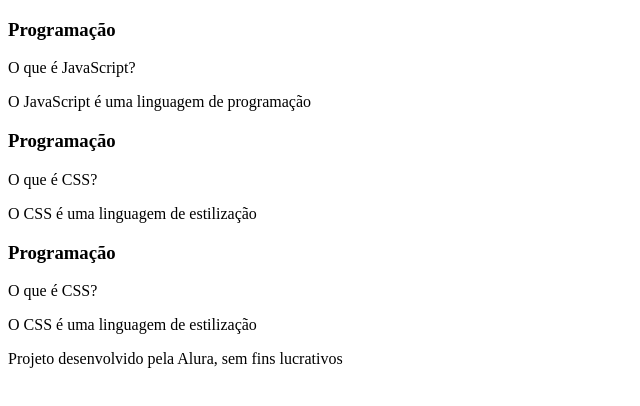
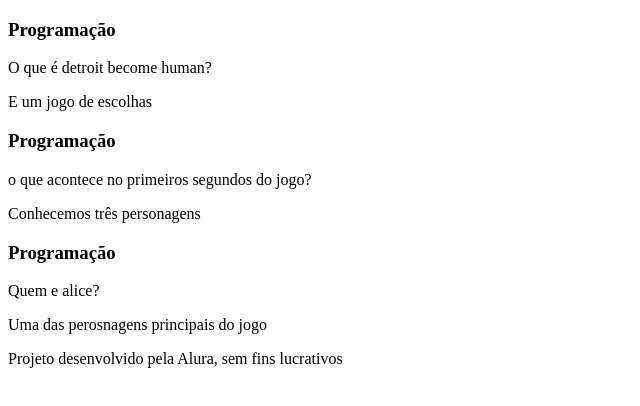
Before and after one commit to larissa2030/flashcard, a plain HTML site: page index.html in a window 1280 px wide. Shown: the whole page, without its empty margins (0-640 px from the left). Drawn offline with Linux system fonts and the light colour scheme; files that its build step writes are made by us from their sources.

Commit message:
Update index.html

```diff
--- a/index.html
+++ b/index.html
@@ -13,10 +13,10 @@
                 <div class="cartao__conteudo">
                     <h3>Programação</h3>
                     <div class="cartao__conteudo__pergunta">
-                        <p>O que é JavaScript?</p>
+                        <p>O que é detroit become human?</p>
                     </div>
                     <div class="cartao__conteudo__resposta">
-                        <p>O JavaScript é uma linguagem de programação</p>
+                        <p>E um jogo de escolhas</p>
                     </div>
                 </div>
             </article>
@@ -24,10 +24,10 @@
                 <div class="cartao__conteudo">
                     <h3>Programação</h3>
                     <div class="cartao__conteudo__pergunta">
-                        <p>O que é CSS?</p>
+                        <p>o que acontece no primeiros segundos do jogo?</p>
                     </div>
                     <div class="cartao__conteudo__resposta">
-                    <p>O CSS é uma linguagem de estilização</p>
+                    <p>Conhecemos três personagens</p>
                     </div>
                 </div>
             </article>
@@ -35,10 +35,10 @@
                 <div class="cartao__conteudo">
                     <h3>Programação</h3>
                     <div class="cartao__conteudo__pergunta">
-                        <p>O que é CSS?</p>
+                        <p>Quem e alice?</p>
                     </div>
                     <div class="cartao__conteudo__resposta">
-                    <p>O CSS é uma linguagem de estilização</p>
+                    <p>Uma das perosnagens principais do jogo</p>
                     </div>
                 </div>
             </article>
```
